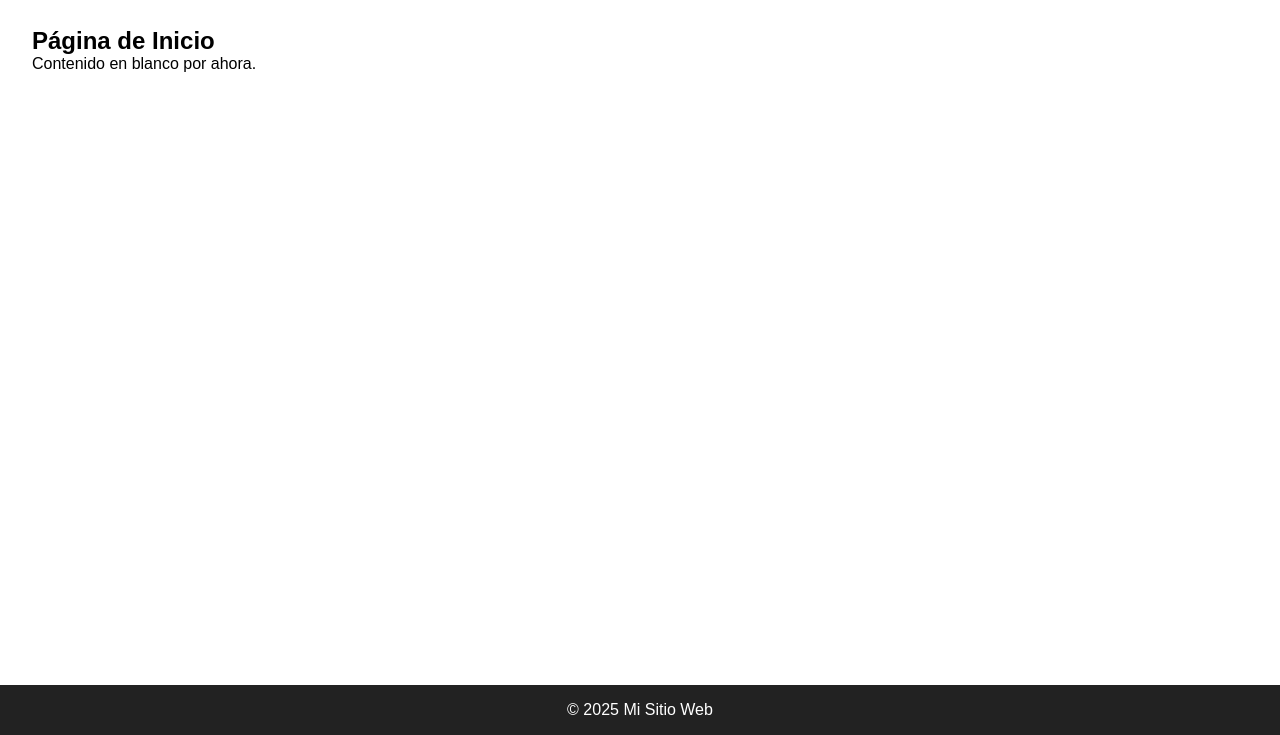
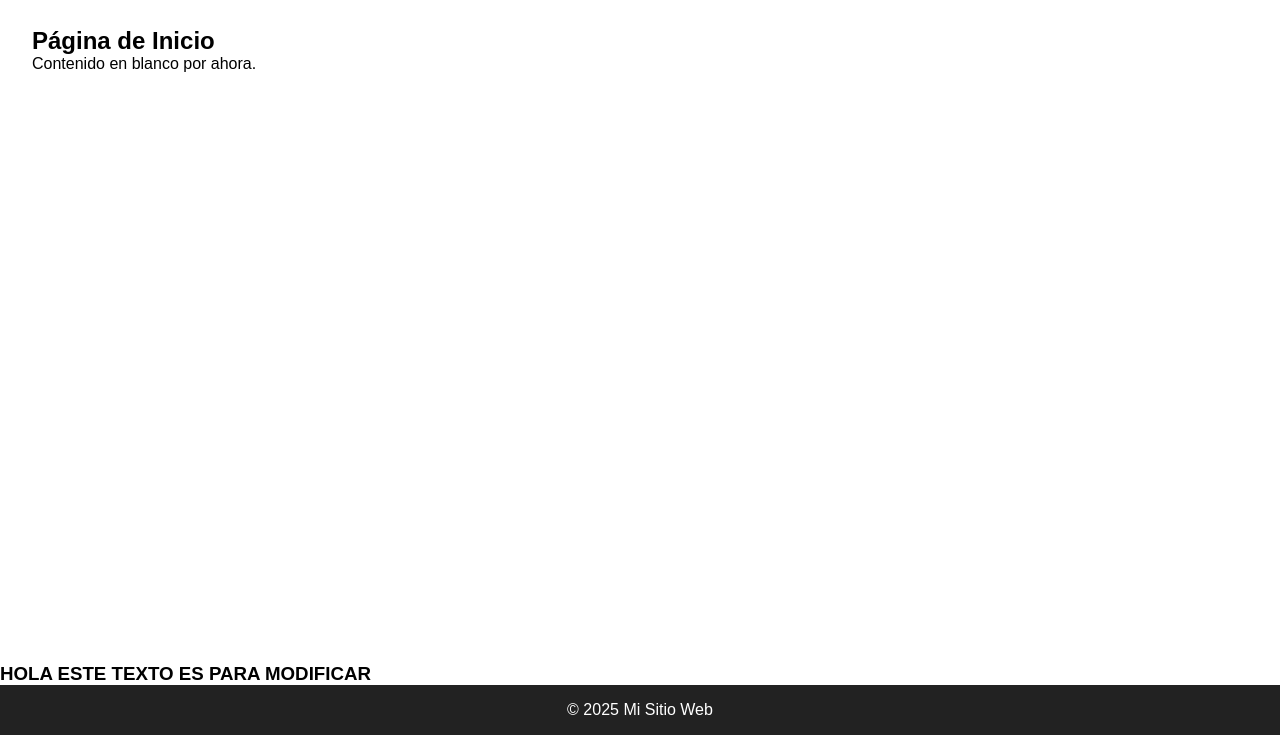
Before and after one commit to clavijo99/Programacion-web-proyecto, a plain HTML site: page index.html in a window 1280 px wide. Shown: the part 65-800 px from the top of the page. Drawn offline with Linux system fonts and the light colour scheme.

Commit message:
TEXTO INFORMATIVO

```diff
--- a/index.html
+++ b/index.html
@@ -25,6 +25,7 @@
     <h2>Página de Inicio</h2>
     <p>Contenido en blanco por ahora.</p>
   </main>
+  <h3>HOLA ESTE TEXTO ES PARA MODIFICAR</h3>
 
   <!-- FOOTER -->
   <footer>
```
